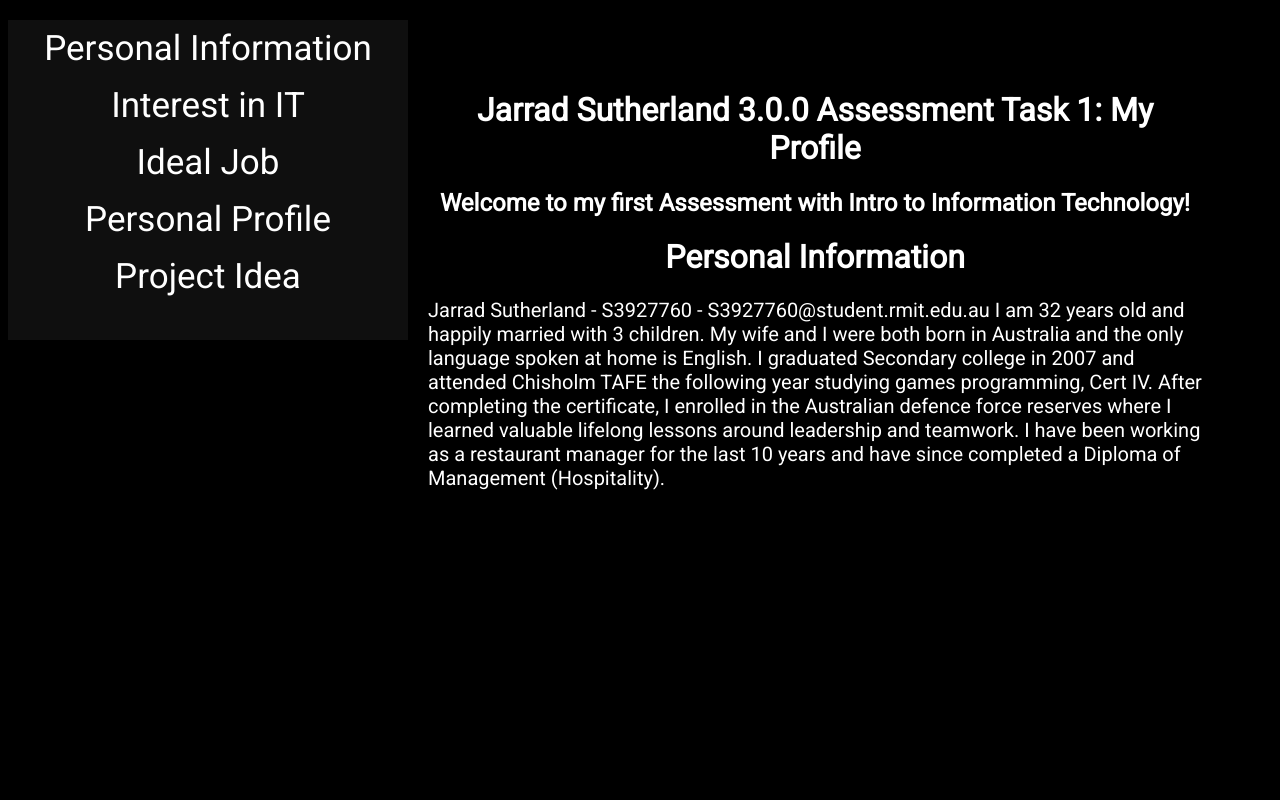
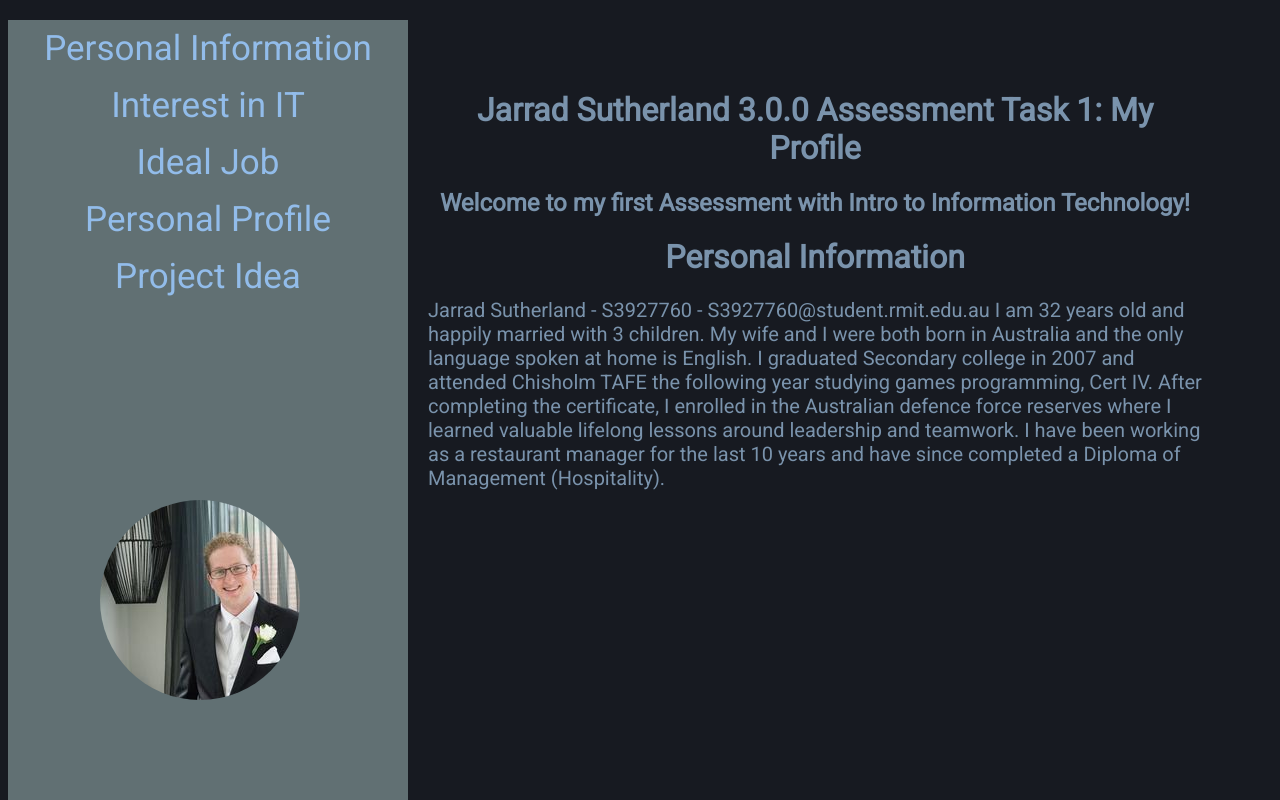
Before and after one commit to JarradDSutherland/Assignment-1---My-Profile, a plain HTML site: page index.html in a window 1280 px wide. Drawn offline with Linux system fonts and the light colour scheme.

Commit message:
CSS Styling
Updated some colour palette choices and headings.

```diff
--- a/index.html
+++ b/index.html
@@ -3,7 +3,7 @@
 
     <head>
 
-        <title>Jarrad Sutherland Assessment: My Profile</title>
+        <title>Jarrad Sutherland - Personal Information</title>
 
         <link rel="stylesheet" href="style.css">
         <link rel="preconnect" href="https://fonts.googleapis.com">
@@ -23,6 +23,8 @@
         <li><a href="Project Idea.html">Project Idea</a></li>
       </ul>
 
+      <img src="My profile.jpg" class='pic'alt="My Profile picture">
+
     <div>
 
 <h1>Jarrad Sutherland 3.0.0 Assessment Task 1: My Profile</h1>
--- a/style.css
+++ b/style.css
@@ -1,22 +1,22 @@
 body {
-    background-color: #000000;
+    background-color: #171A21;
   }
 
   h1 {
     font-family: 'Roboto', sans-serif;
-    color: #ffffff;
+    color: #7A93AC;
     text-align: center;
   }
   h2 {
     font-family: 'Roboto', sans-serif;
-    color: #ffffff;
+    color: #7A93AC;
     text-align: center;
   }
 
   p {
     font-family: 'Roboto', sans-serif;
     font-size: 20px;
-    color:#ffffff
+    color:#7A93AC
   }
   div {
     margin: 20px;
@@ -30,8 +30,8 @@ body {
     margin: 0;
     padding: 0;
     width: 400px;
-    background-color: #0f0f0f;
-    height: 320px;
+    background-color: #617073;
+    height: 100%;
     position: fixed;
     overflow: auto;
   }
@@ -40,7 +40,7 @@ body {
     font-family: 'Roboto', sans-serif;
     font-size: 35px;
     display: block;
-    color: #ffffff;
+    color: #92BCEA;
     padding: 8px 16px;
     text-align: center;
     text-decoration: none;
@@ -62,18 +62,27 @@ body {
     display: block;
     margin-left: auto;
     margin-right: auto;
-    transition:transform 0.50s ease;
+    transition:transform 0.80s ease;
 }
 
 img:hover {
     -webkit-transform:scale(1.5);
     transform:scale(1.5);
 }
-.link{
+.link {
     font-family: 'Roboto', sans-serif;
-    color: #ffffff;
+    color: #7A93AC;
     display:block;
     text-align: center;
     font-size: 30px;
     padding: 20px;
 }
+
+.pic {
+    border-radius: 50%;
+    position: absolute;
+    position: fixed;
+    bottom:0;
+    left: 0;
+    padding: 100px;
+  }
```
Also changed, not shown: Ideal Job.html (+3 -1 lines), Interest in IT.html (+3 -1 lines), Personal Profile.html (+3 -1 lines), Project Idea.html (+3 -1 lines), My profile.jpg (added), 1 other file.
